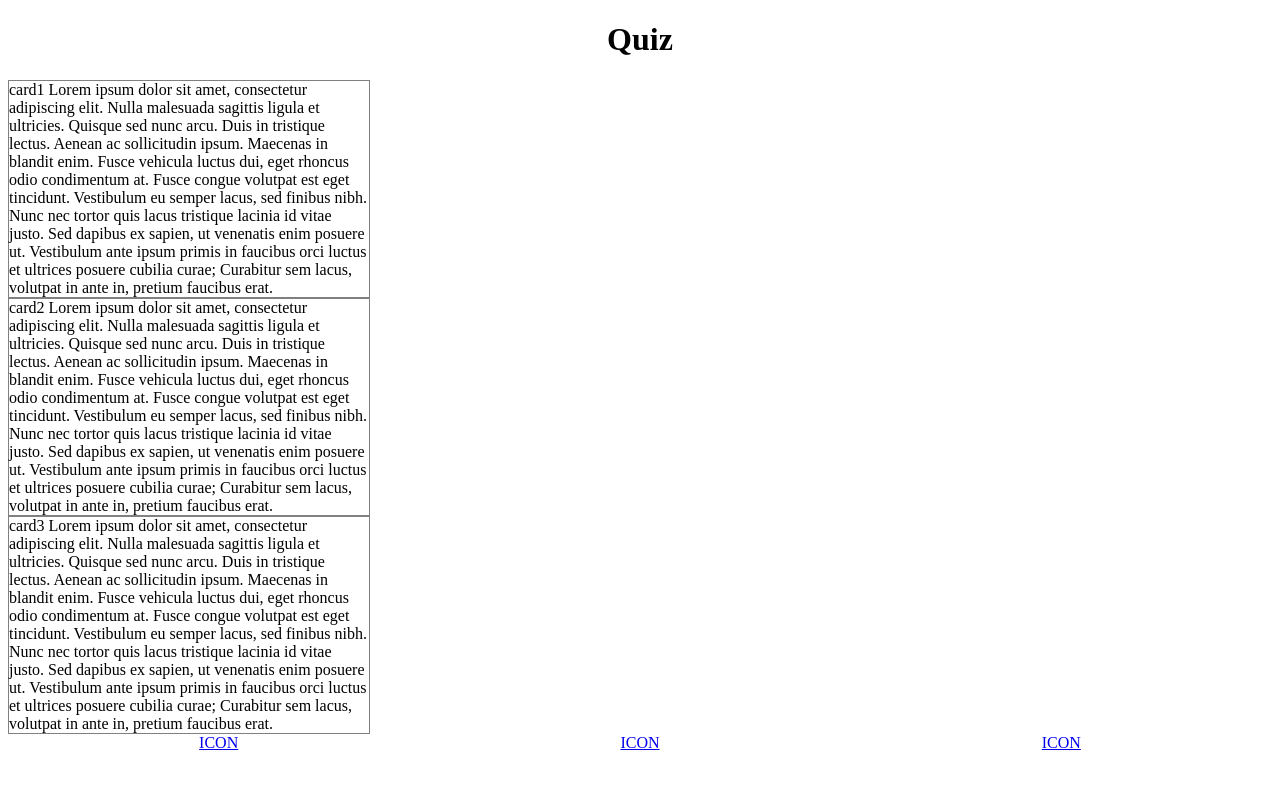
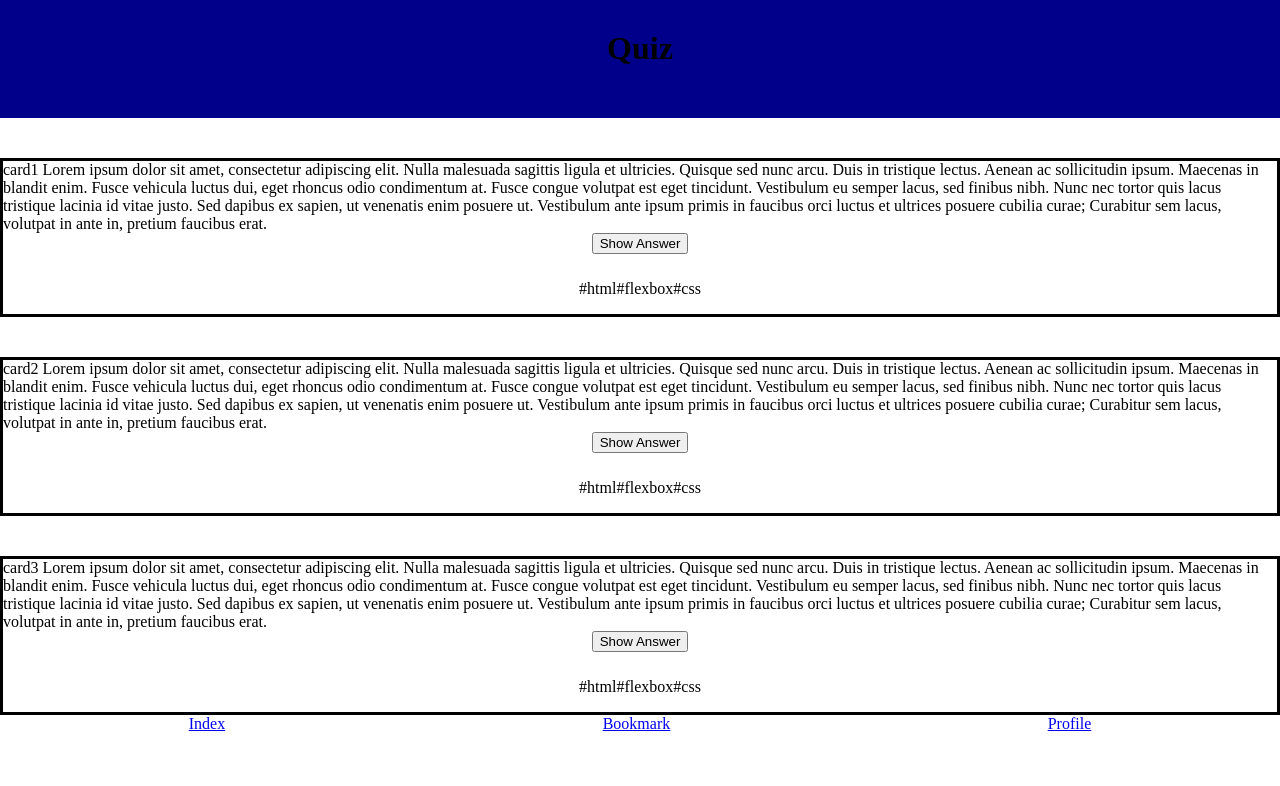
Before and after one commit to HenrikBischkopf/Recap-Project-I-Quiz-App-Layout, a plain HTML site: page index.html in a window 1280 px wide. Drawn offline with Linux system fonts and the light colour scheme.

Commit message:
another try at quiz app

```diff
--- a/index.html
+++ b/index.html
@@ -23,6 +23,13 @@
           Vestibulum ante ipsum primis in faucibus orci luctus et ultrices
           posuere cubilia curae; Curabitur sem lacus, volutpat in ante in,
           pretium faucibus erat.
+          <button class="button">Show Answer</button>
+
+          <div class="flex-container">
+            <p>#html</p>
+            <p>#flexbox</p>
+            <p>#css</p>
+          </div>
         </div>
         <div class="cards">
           card2 Lorem ipsum dolor sit amet, consectetur adipiscing elit. Nulla
@@ -35,6 +42,13 @@
           Vestibulum ante ipsum primis in faucibus orci luctus et ultrices
           posuere cubilia curae; Curabitur sem lacus, volutpat in ante in,
           pretium faucibus erat.
+          <button class="button">Show Answer</button>
+
+          <div class="flex-container">
+            <p>#html</p>
+            <p>#flexbox</p>
+            <p>#css</p>
+          </div>
         </div>
         <div class="cards">
           card3 Lorem ipsum dolor sit amet, consectetur adipiscing elit. Nulla
@@ -47,14 +61,21 @@
           Vestibulum ante ipsum primis in faucibus orci luctus et ultrices
           posuere cubilia curae; Curabitur sem lacus, volutpat in ante in,
           pretium faucibus erat.
+          <button class="button">Show Answer</button>
+
+          <div class="flex-container">
+            <p>#html</p>
+            <p>#flexbox</p>
+            <p>#css</p>
+          </div>
         </div>
       </section>
     </main>
     <footer>
       <section class="navbar">
-        <a href="blank"> ICON</a>
-        <a href="blank"> ICON</a>
-        <a href="blank"> ICON</a>
+        <a href="blank" alt="a house image"> Index</a>
+        <a href="blank" alt="a bookmark image"> Bookmark</a>
+        <a href="blank" alt="an upper torso of a person image"> Profile</a>
       </section>
     </footer>
   </body>
--- a/styles.css
+++ b/styles.css
@@ -1,18 +1,69 @@
+body {
+  margin: 0;
+  padding: 0;
+}
+
+header {
+  position: sticky;
+  top: 0;
+  z-index: 1;
+  padding: 30px;
+  background-color: darkblue;
+}
+
 h1 {
+  margin-top: 0;
   text-align: center;
+  background-color: darkblue;
+  position: sticky;
+}
+
+main {
+  /*   text-align: center; will block tags flexbox
+ */
+}
+
+.cards_nav {
+  /*   text-align: center; will block tags flexbox
+ */
+}
+
+.cards {
+  display: flex;
+  width: auto;
+  border: 1px solid gray;
+  flex-direction: column;
+  align-items: center;
+  justify-content: space-between;
+  position: relative;
+  margin: 40px 0px 0px;
+  border-width: 3px;
+  border-style: solid;
+  border-color: black;
+  border-image: initial;
+}
+
+.button {
+  margin-bottom: 10px;
+}
+
+.flex-container {
+  display: flex;
+  flex-direction: row;
+  justify-content: flex-start;
+  position: relative;
+}
+
+p {
+  /* position: absolute;
+  bottom: 1px;
+  left: 2px; */
 }
 
 .navbar {
   display: flex;
   justify-content: space-around;
+  position: sticky;
+  bottom: 0;
+  z-index: 1;
 }
-
-.cards {
-  display: flex;
-  width: 360px;
-  border: 1px solid gray;
-  flex-direction: column;
-  align-items: center;
-  justify-content: space-between;
-  position: relative;
-}
```
